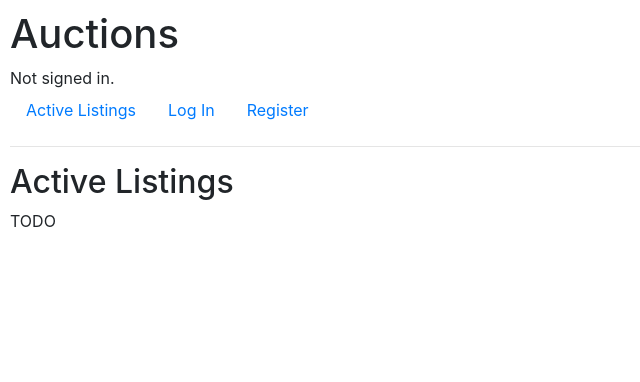
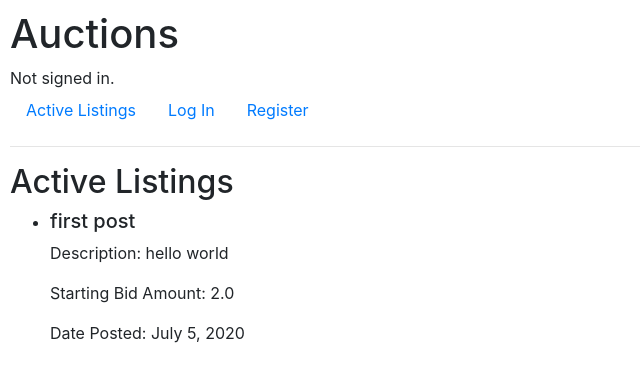
Before and after one commit to jcarlson212/Auction_Site, a Django app: page / in a window 1280 px wide. Shown: the top 382 px of the page, without its empty margins (0-640 px from the left). Run offline with Django 3.2, Linux system fonts and the light colour scheme; data comes from the database, SQL or seed files in the repository; some libraries are stand-ins or nearby versions.

Commit message:
Now users can post auctions

```diff
--- a/auctions/models.py
+++ b/auctions/models.py
@@ -16,6 +16,7 @@ class Auction(models.Model):
     userPosted = models.ForeignKey(User, on_delete=models.DO_NOTHING)
     date = models.DateField(auto_now_add=True, blank=True)
     imageURL = models.URLField(null=True)
+    category = models.CharField(max_length=30, null=True)
     def __str__(self):
         return self.title + ", " + self.description + ", " + str(self.startingBidAmount)
 
--- a/auctions/templates/auctions/createListing.html
+++ b/auctions/templates/auctions/createListing.html
@@ -10,6 +10,8 @@
         <input type="number" name="startingBidAmount">
         <label for="imageURL">(Optional):</label>
         <input type="url" name="imageURL" id="imageURL">
+        <input type="submit">
+        {% csrf_token %}
     </form>
 
 {% endblock %}
--- a/auctions/templates/auctions/index.html
+++ b/auctions/templates/auctions/index.html
@@ -3,5 +3,19 @@
 {% block body %}
     <h2>Active Listings</h2>
 
-    TODO
+    <ul>
+        {% for auction in auctions %}
+        <li>
+            <h5>{{auction.title}}</h5>
+            <p>Description: {{auction.description}}</p>
+            <p>Starting Bid Amount: {{auction.startingBidAmount}}</p>
+            <p>Date Posted: {{auction.date}}</p>
+        </li>
+        {% empty %}
+        No auctions have been posted...
+        {% endfor %}
+
+    </ul>
+
+
 {% endblock %}
--- a/auctions/views.py
+++ b/auctions/views.py
@@ -8,7 +8,10 @@ from .models import User, Auction, Bid, Comment
 
 
 def index(request):
-    return render(request, "auctions/index.html")
+    auctions = Auction.objects.all()
+    return render(request, "auctions/index.html", {
+        "auctions": auctions
+    })
 
 
 def login_view(request):
@@ -65,13 +68,15 @@ def register(request):
 def createListing(request):
     if request.method == "POST":
         if request.user.is_authenticated:
+            current_user = User.objects.filter(username=request.user.username)[0]
             auction = Auction(
                 title=request.POST["title"],
                 description=request.POST["description"],
                 startingBidAmount=request.POST["startingBidAmount"],
-                userPosted=request.user,
-
+                userPosted=current_user
             )
+            auction.save()
+            print(Auction.objects.all())
             return HttpResponse("success")
         else:
             return HttpResponse("failure")
```
Also changed, not shown: auctions/migrations/0006_auction_category.py (added).
